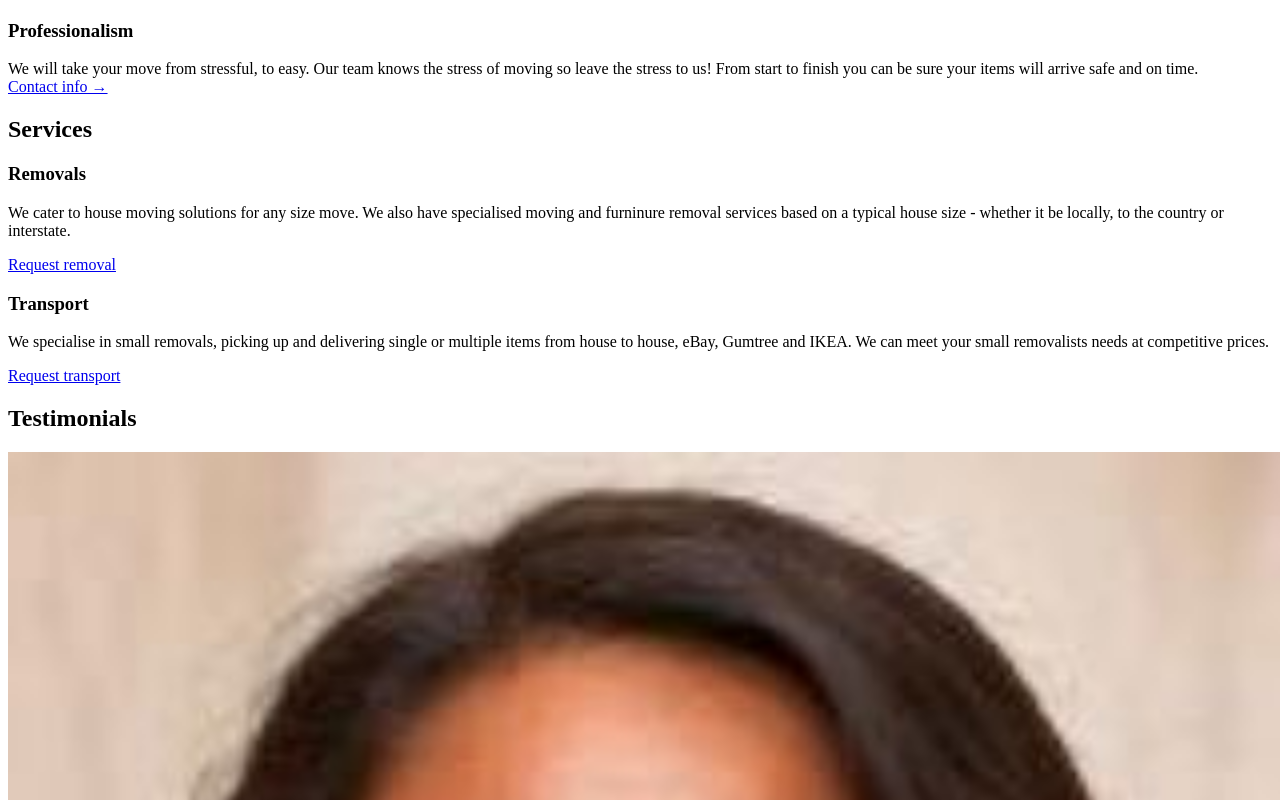
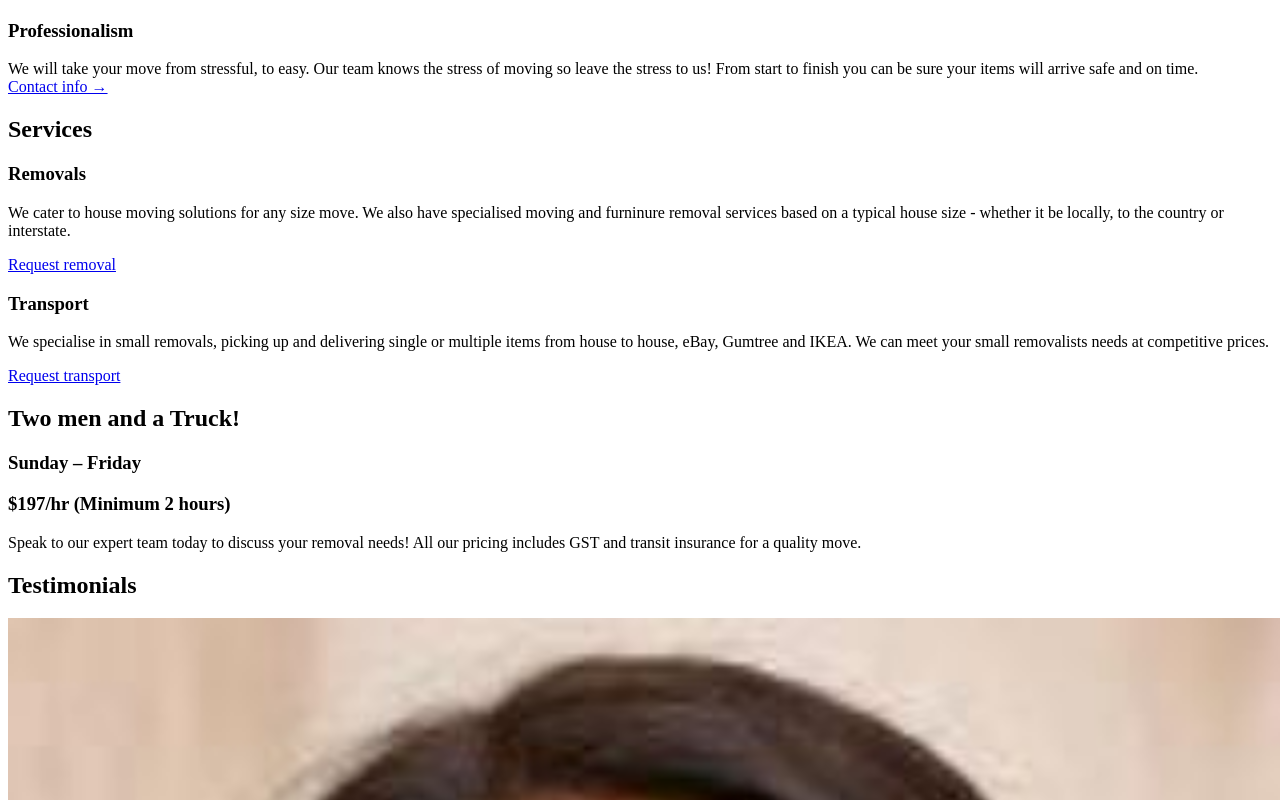
Before and after one commit to monisax92/SmoothMove, a website: page app/index.html in a window 1280 px wide. Shown: the part 875-1675 px from the top of the page. Drawn offline with Linux system fonts and the light colour scheme.

Commit message:
added pricing subsection, changed name

```diff
--- a/app/assets/styles/modules/_primary-nav.css
+++ b/app/assets/styles/modules/_primary-nav.css
@@ -1,5 +1,4 @@
 .primary-nav{
-
 
 
     @mixin atLarge {
--- a/app/assets/styles/modules/_services.css
+++ b/app/assets/styles/modules/_services.css
@@ -12,4 +12,49 @@
             background-size: cover;
         }
     }
+
+
+    &__pricing-subsection{
+        background-color: rgba(252, 120, 2, .9);
+        bottom: 0;
+        position: absolute;
+        width: 100%;
+
+    }
 }
+
+#services{
+    position: relative;
+}
+
+.pricing{
+    line-height: 2.5rem;
+
+    &__right{
+        width: 100%;
+        display: block;
+        text-align: center;
+        font-size: 1.2rem;
+        padding-top: 2rem;
+        padding-bottom: 2rem;
+
+        @mixin atMedium {
+            font-size: 1.5rem;
+            width: 100%;
+        }
+
+        @mixin atLarge {
+            font-size: 1.5rem;
+            width: 50%;
+            margin-left: auto;
+            margin-right: auto;
+        }
+
+        p{
+            color: $mainColor;
+            margin-top: 1rem;
+            line-height: 2rem;
+            font-style: italic;
+        }
+    }
+}
--- a/app/index.html
+++ b/app/index.html
@@ -5,11 +5,11 @@
     <meta name="viewport" content="width=device-width, initial-scale=1" />
     <link href='https://fonts.googleapis.com/css?family=Roboto:400,100,300,500,700' rel='stylesheet' type='text/css'>
     <link rel="icon" type="image/png" sizes="16x16" href="assets/images/icons/logo-dark-fav-circle.png">
-    <title>Charles the movers</title>
+    <title>moverz</title>
     <script src="https://kit.fontawesome.com/0fffcb10a4.js" crossorigin="anonymous"></script>
     <meta name="keywords" content="removals, transport">
     <meta name="description"
-      content="Removals and transport with Charles&Co.Removals. We will get you where you want to be. Faster, smarter, better.">
+      content="Removals and transport with moverz. We will get you where you want to be. Faster, smarter, better.">
   </head>
 
   <body>
@@ -17,7 +17,7 @@
       <div class="wrapper">
         <div class="site-header__logo">
           <a href="#" class="site-header__company-name flex-container">
-            <img src="assets/images/icons/logo-dark-fav-circle.png"> <p>Charles the movers</p>
+            <img src="assets/images/icons/logo-dark-fav-circle.png"> <p>moverz</p>
           </a>
         </div>
 
@@ -139,6 +139,21 @@
           </div>
         </div>
       </div>
+      <div class="pricing services__pricing-subsection">
+        <div class="wrapper">
+          <!-- <div class="pricing__left">
+            <h2>From $197/hr (Minimum 2 hours)</h2>
+            <h3>Depot to Depot. No Callout Fee.</h3>
+          </div> -->
+          <div class="pricing__right">
+            <h2>Two men and a Truck!</h2>
+            <h3>Sunday – Friday</h3>
+            <h3>$197/hr (Minimum 2 hours)</h3>
+            <p>Speak to our expert team today to discuss your removal needs! All our pricing includes GST and transit insurance for a quality move.</p>
+          </div>
+
+        </div>
+      </div>
     </section>
 
 
@@ -152,7 +167,7 @@
               <img sizes="160w" srcset="assets/images/person1.jpg 160w, assets/images/person1-hi-dpi.jpg 320w">
             </div>
             <h3 class="testimonial__title">Amita Singh</h3>
-            <p class="testimonial__quote">&ldquo;The overall experience with Charles the movers is outstanding. It's quick, simple and professional. Althought there's been a few problems,the staff provided an instant support and fixed the issue in no time.&rdquo;</p>
+            <p class="testimonial__quote">&ldquo;The overall experience with moverz is outstanding. It's quick, simple and professional. Althought there's been a few problems,the staff provided an instant support and fixed the issue in no time.&rdquo;</p>
           </div>
 
           <div class="testimonial">
@@ -388,7 +403,7 @@
 
     <footer class="site-footer">
       <div class="wrapper">
-          <p><span class="site-footer__text">Copyright &copy; 2022 Charles the movers. All rights reserved. </span><a href="#message-us" class="btn btn--orange">Get in Touch</a></p>
+          <p><span class="site-footer__text">Copyright &copy; 2022 moverz. All rights reserved. </span><a href="#message-us" class="btn btn--orange">Get in Touch</a></p>
       </div>
     </footer>
 
```
Also changed, not shown: app/assets/styles/modules/_service-card.css (+13 -0 lines), app/assets/styles/modules/_site-header.css (+4 -3 lines).
